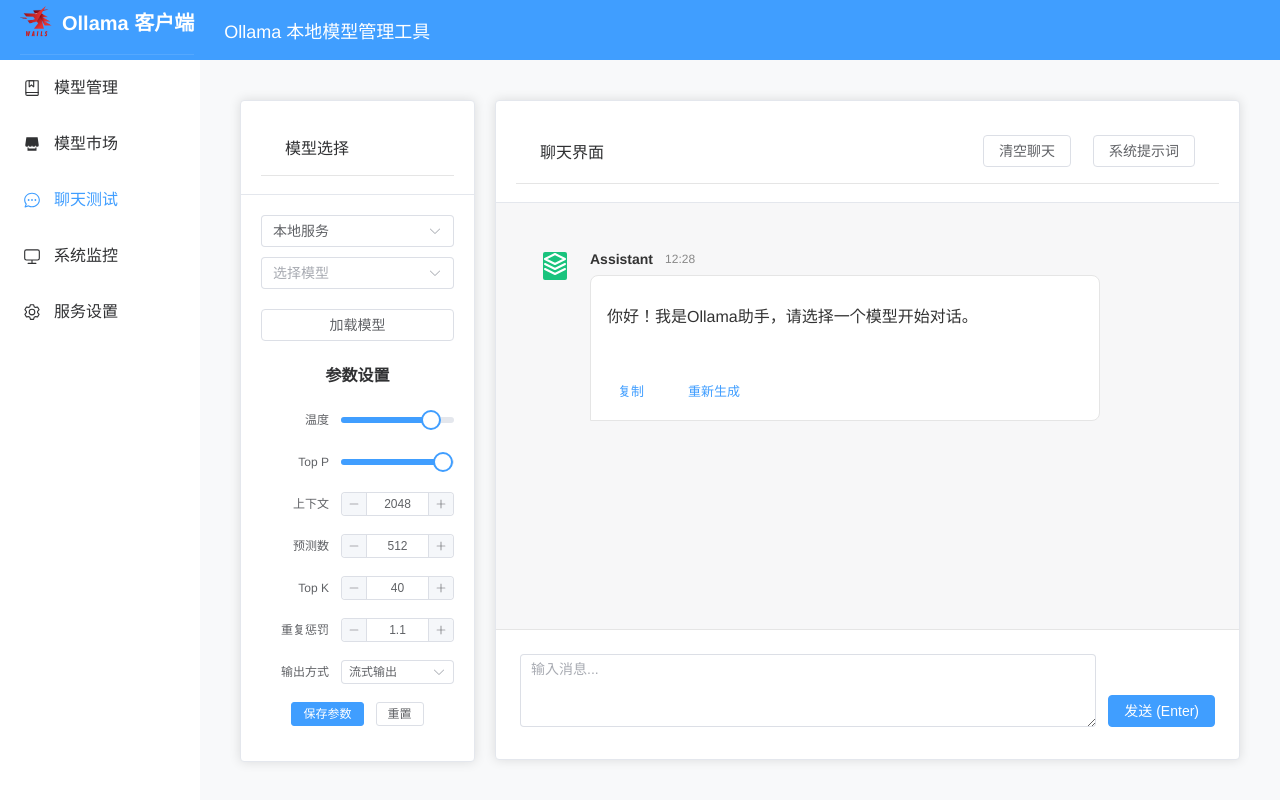
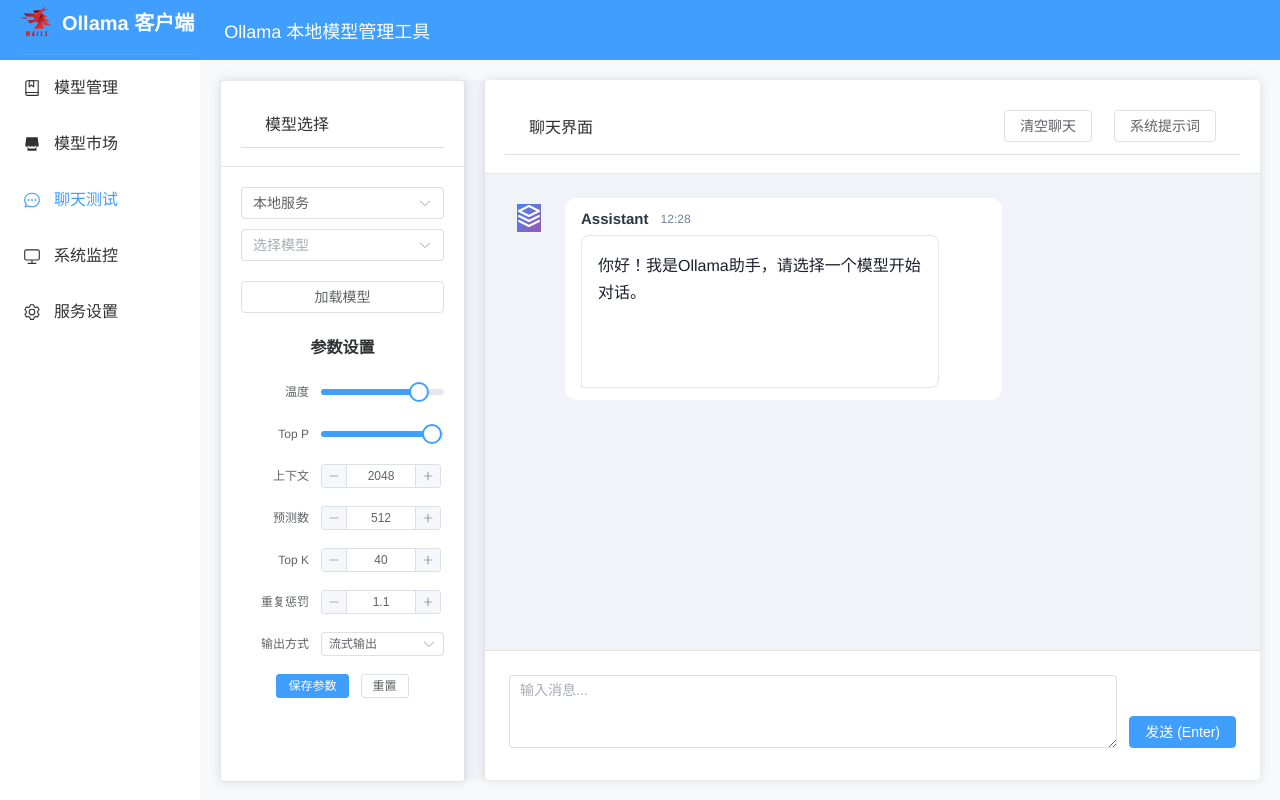
Before and after one commit to fzxs8/tools-ollama, a Vue app in the folder frontend/: page /#/chat in a window 1280 px wide. Built offline with nearby package versions, Linux system fonts and the light colour scheme.

Commit message:
1、修改一些样式 2、调整聊天对话

```diff
--- a/frontend/src/views/ChatInterface.vue
+++ b/frontend/src/views/ChatInterface.vue
@@ -272,6 +272,7 @@
   KVSet,
   ListModelsByServer
 } from '../../wailsjs/go/main/App'
+import { EventsOn, EventsOff } from '../../wailsjs/runtime/runtime'
 import MarkdownIt from 'markdown-it'
 
 // 初始化Markdown解析器
@@ -298,7 +299,7 @@
 }
 
 interface Message {
-  role: 'user' | 'assistant'
+  role: 'user' | 'assistant' | 'system'
   content: string
   timestamp?: number
 }
@@ -655,22 +656,54 @@
     scrollToBottom()
 
     // 构建包含系统提示词的消息
-    let messagesWithSystemPrompt = [
-      { role: "user", content: message }
+    let messagesWithSystemPrompt: Message[] = [
+      { role: "user", content: message, timestamp: Date.now() }
     ]
 
     // 如果有激活的系统提示词，添加到消息历史最前面
     if (activeSystemPrompt.value) {
       messagesWithSystemPrompt.unshift({
         role: "system",
-        content: activeSystemPrompt.value.prompt
+        content: activeSystemPrompt.value.prompt,
+        timestamp: Date.now()
       })
     }
 
     // 根据输出方式选择不同的处理方式
     if (modelParams.value.outputMode === 'stream') {
       // 流式输出
-      // 添加一个空的助手消息用于流式更新
+      const assistantMessageIndex = messages.value.length
+      messages.value.push({
+        role: 'assistant',
+        content: '',
+        timestamp: Date.now()
+      })
+
+      // 定义事件监听器
+      const streamListener = (chunk: string) => {
+        try {
+          if (messages.value && messages.value[assistantMessageIndex]) {
+            messages.value[assistantMessageIndex].content += chunk
+            setTimeout(() => scrollToBottom(), 0)
+          }
+        } catch (e) {
+          console.error('更新消息时出错:', e)
+        }
+      }
+
+      // 注册事件监听
+      EventsOn('chat_stream_chunk', streamListener)
+
+      try {
+        // 调用后端API进行流式传输，现在第三个参数是布尔值
+        await ChatMessage(selectedModel.value, messagesWithSystemPrompt, true)
+      } finally {
+        // 确保无论成功还是失败都注销监听器
+        EventsOff('chat_stream_chunk', streamListener)
+      }
+
+    } else {
+      // 阻塞输出
       const assistantMessageIndex = messages.value.length
       messages.value.push({
         role: 'assistant',
@@ -679,49 +712,15 @@
       })
 
       try {
-        // 调用后端API进行流式传输
-        await ChatMessage(selectedModel.value, messagesWithSystemPrompt, (chunk: string) => {
-          // 流式更新助手消息
-          try {
-            console.log('流式输出接收到数据块，长度:', chunk.length)
-            console.log('流式输出接收到数据块内容:', chunk)
-            // 确保消息仍然存在并且可以安全更新
-            if (messages.value && messages.value[assistantMessageIndex]) {
-              messages.value[assistantMessageIndex].content += chunk
-              // 使用setTimeout确保DOM更新不会阻塞
-              setTimeout(() => scrollToBottom(), 0)
-            }
-          } catch (e) {
-            console.error('更新消息时出错:', e)
-          }
-        })
-      } catch (error) {
-        console.error('流式输出发生错误:', error)
-        throw error
-      }
-    } else {
-      // 阻塞输出
-      // 添加一个空的助手消息用于更新
-      const assistantMessageIndex = messages.value.length
-      messages.value.push({
-        role: 'assistant',
-        content: '',
-        timestamp: Date.now()
-      })
-
-      try {
-        const response: string = await ChatMessage(selectedModel.value, messagesWithSystemPrompt, null)
-        console.log('阻塞式输出接收到响应，长度:', response.length)
-        console.log('阻塞式输出接收到响应，前100个字符:', response.substring(0, Math.min(100, response.length)))
-        // 更新助手消息
+        // 调用后端API，第三个参数为false
+        const response: string = await ChatMessage(selectedModel.value, messagesWithSystemPrompt, false)
         if (messages.value && messages.value[assistantMessageIndex]) {
           messages.value[assistantMessageIndex].content = response
-          // 确保滚动到底部以显示新内容
           setTimeout(() => scrollToBottom(), 0)
         }
       } catch (error) {
         console.error('阻塞式输出发生错误:', error)
-        throw error // 重新抛出错误以在下面的catch块中处理
+        throw error
       }
     }
   } catch (error: any) {
@@ -734,7 +733,6 @@
     } else {
       errorMessage += ': 未知错误'
     }
-    // 添加错误消息
     messages.value.push({
       role: 'assistant',
       content: errorMessage,
@@ -771,15 +769,16 @@
       scrollToBottom();
 
       // 构建包含系统提示词的消息
-      let messagesWithSystemPrompt = [
-        {role: "user", content: userMessage}
+      let messagesWithSystemPrompt: Message[] = [
+        {role: "user", content: userMessage, timestamp: Date.now()}
       ]
 
       // 如果有激活的系统提示词，添加到消息历史最前面
       if (activeSystemPrompt.value) {
         messagesWithSystemPrompt.unshift({
           role: "system",
-          content: activeSystemPrompt.value.prompt
+          content: activeSystemPrompt.value.prompt,
+          timestamp: Date.now()
         })
       }
 
@@ -791,8 +790,8 @@
         timestamp: Date.now()
       })
 
-      // 调用后端API
-      const response: string = await ChatMessage(selectedModel.value, messagesWithSystemPrompt, null)
+      // 重新生成时，我们默认使用阻塞模式以简化逻辑
+      const response: string = await ChatMessage(selectedModel.value, messagesWithSystemPrompt, false)
 
       // 更新助手消息
       if (messages.value && messages.value[assistantMessageIndex]) {
@@ -862,7 +861,8 @@
     context: 2048,
     numPredict: 512,
     topK: 40,
-    repeatPenalty: 1.1
+    repeatPenalty: 1.1,
+    outputMode: 'stream'
   }
   ElMessage.info('参数已重置为默认值')
 }
@@ -876,13 +876,15 @@
 
 <style scoped>
 .chat-interface {
-  padding: 20px;
+  background-color: #f0f4f9;
+  padding: 0;
   height: 100%;
   box-sizing: border-box;
 }
 
 .model-selector {
   height: 100%;
+  border-right: 1px solid #e0e0e0;
 }
 
 .model-selector :deep(.el-card__body) {
@@ -894,6 +896,9 @@
   height: 100%;
   display: flex;
   flex-direction: column;
+  border: none;
+  box-shadow: none;
+  width: 100%;
 }
 
 .chat-container :deep(.el-card__body) {
@@ -908,61 +913,79 @@
   display: flex;
   justify-content: space-between;
   align-items: center;
-  padding: 16px 24px;
-  border-bottom: 1px solid #e5e5e5;
+  padding: 12px 24px;
+  border-bottom: 1px solid #e0e0e0;
+  background-color: #ffffff;
 }
 
 .chat-history {
   flex: 1;
   overflow-y: auto;
   padding: 24px;
-  background-color: #f7f7f8;
+  background-color: #f0f4f9;
+  display: flex;
+  flex-direction: column;
 }
 
 .chat-message {
   display: flex;
-  padding: 24px 0;
-  border-bottom: 1px solid #e5e5e5;
+  align-items: flex-start;
+  margin-bottom: 24px;
+  max-width: 85%;
+  width: -moz-fit-content;
+  width: fit-content;
 }
 
 .chat-message:last-child {
-  border-bottom: none;
+  margin-bottom: 0;
 }
 
 .user-message {
-  background-color: #ffffff;
+  align-self: flex-end;
+  flex-direction: row-reverse;
 }
 
 .assistant-message {
-  background-color: #f7f7f8;
+  align-self: flex-start;
+}
+
+.message-content-area {
+  padding: 12px 16px;
+  border-radius: 12px;
+}
+
+.user-message .message-content-area {
+  background-color: #cce5ff; /* A softer, more professional blue */
+}
+
+.assistant-message .message-content-area {
+  background-color: #ffffff;
 }
 
 .message-avatar {
   flex-shrink: 0;
-  width: 30px;
-  height: 30px;
-  border-radius: 2px;
+  width: 40px;
+  height: 40px;
+  border-radius: 50%;
   display: flex;
   align-items: center;
   justify-content: center;
-  margin: 0 20px;
 }
 
 .user-avatar {
-  background-color: #5436da;
-  border-radius: 2px;
+  background-color: #4a5568;
 }
 
 .assistant-avatar {
-  background-color: #19c37d;
-  border-radius: 2px;
+  background: linear-gradient(135deg, #4285f4, #9b59b6);
 }
 
-.message-content-area {
-  flex: 1;
-  display: flex;
-  flex-direction: column;
-  padding-right: 30px;
+.user-message .message-avatar {
+  margin-left: 16px;
+}
+
+.assistant-message .message-avatar {
+  margin-right: 16px;
 }
 
 .message-header {
@@ -973,27 +996,37 @@
 
 .sender-name {
   font-weight: 600;
-  font-size: 14px;
-  color: #333;
-  margin-right: 12px;
+  font-size: 15px;
+  color: #2d3748;
 }
 
 .message-time {
   font-size: 12px;
-  color: #888;
+  color: #718096;
+  margin-left: 12px;
 }
 
 .message-content {
-  flex: 1;
+  /* No flex: 1 here to ensure height is adaptive */
 }
 
 .message-body {
   white-space: pre-wrap;
   word-break: break-word;
-  line-height: 1.6;
+  line-height: 1.7;
   font-size: 16px;
-  color: #333;
-  text-align: left;
+  color: #1a202c;
+  text-align: left !important;
+}
+
+/* Reset margin for the first element rendered by v-html */
+.message-body :deep(> *:first-child) {
+  margin-top: 0;
+}
+
+/* Reset margin for the last element rendered by v-html */
+.message-body :deep(> *:last-child) {
+  margin-bottom: 0;
 }
 
 .message-body :deep(p) {
@@ -1003,21 +1036,14 @@
 .message-body :deep(h1),
 .message-body :deep(h2),
 .message-body :deep(h3) {
-  margin: 18px 0 12px 0;
+  margin: 20px 0 12px 0;
   font-weight: 600;
+  color: #2d3748;
 }
 
-.message-body :deep(h1) {
-  font-size: 28px;
-}
-
-.message-body :deep(h2) {
-  font-size: 24px;
-}
-
-.message-body :deep(h3) {
-  font-size: 20px;
-}
+.message-body :deep(h1) { font-size: 26px; }
+.message-body :deep(h2) { font-size: 22px; }
+.message-body :deep(h3) { font-size: 18px; }
 
 .message-body :deep(ul),
 .message-body :deep(ol) {
@@ -1026,20 +1052,21 @@
 }
 
 .message-body :deep(li) {
-  margin: 6px 0;
+  margin: 8px 0;
 }
 
 .message-body :deep(code) {
-  background-color: rgba(0, 0, 0, 0.05);
-  padding: 2px 6px;
-  border-radius: 4px;
-  font-family: 'Courier New', monospace;
+  background-color: #edf2f7;
+  padding: 3px 6px;
+  border-radius: 6px;
+  font-family: 'SFMono-Regular', Consolas, 'Liberation Mono', Menlo, Courier, monospace;
   font-size: 14px;
+  color: #2d3748;
 }
 
 .message-body :deep(pre) {
-  background-color: #2d2d2d;
-  color: #f8f8f2;
+  background-color: #1a202c; /* Dark background for code blocks */
+  color: #e2e8f0;
   padding: 16px;
   border-radius: 8px;
   overflow-x: auto;
@@ -1054,55 +1081,48 @@
 }
 
 .message-body :deep(blockquote) {
-  border-left: 4px solid #19c37d;
+  border-left: 4px solid #a0aec0;
   padding-left: 16px;
-  margin: 12px 0;
-  color: #666;
+  margin: 16px 0;
+  color: #4a5568;
 }
 
-.message-body :deep(table) {
-  border-collapse: collapse;
-  width: 100%;
-  margin: 16px 0;
+.message-actions {
+  display: flex;
+  justify-content: flex-start;
+  margin-top: 12px;
+  opacity: 0;
+  transition: opacity 0.3s ease;
 }
 
-.message-body :deep(th),
-.message-body :deep(td) {
-  border: 1px solid #ddd;
-  padding: 10px 14px;
-  text-align: left;
+.chat-message:hover .message-actions {
+  opacity: 1;
 }
 
-.message-body :deep(th) {
-  background-color: #f5f5f5;
-  font-weight: 600;
+.message-actions .el-button {
+  font-size: 13px;
+  padding: 5px 10px;
+  margin-right: 10px;
+  color: #718096;
 }
 
-.message-body :deep(img) {
-  max-width: 100%;
-  height: auto;
-  margin: 12px 0;
-}
-
-.message-body :deep(a) {
-  color: #19c37d;
-  text-decoration: none;
-}
-
-.message-body :deep(a:hover) {
-  text-decoration: underline;
+.input-area {
+  padding: 24px;
+  border-top: 1px solid #e0e0e0;
+  background-color: #ffffff;
 }
 
 .thinking-indicator {
   display: flex;
   align-items: center;
   font-size: 16px;
+  color: #4a5568;
 }
 
 .thinking-indicator .dot {
   width: 8px;
   height: 8px;
-  background-color: #999;
+  background-color: #a0aec0;
   border-radius: 50%;
   margin: 0 4px;
   animation: bounce 1.5s infinite;
@@ -1117,30 +1137,8 @@
 }
 
 @keyframes bounce {
-  0%, 100% {
-    transform: translateY(0);
-  }
-  50% {
-    transform: translateY(-5px);
-  }
-}
-
-.message-actions {
-  display: flex;
-  justify-content: flex-start;
-  margin-top: 12px;
-}
-
-.message-actions .el-button {
-  font-size: 13px;
-  padding: 5px 10px;
-  margin-right: 10px;
-}
-
-.input-area {
-  padding: 24px;
-  border-top: 1px solid #e5e5e5;
-  background-color: white;
+  0%, 100% { transform: translateY(0); }
+  50% { transform: translateY(-5px); }
 }
 
 .system-prompt-content {
--- a/frontend/wailsjs/go/main/App.d.ts
+++ b/frontend/wailsjs/go/main/App.d.ts
@@ -4,7 +4,7 @@
 
 export function AddRemoteServer(arg1:main.OllamaServerConfig):Promise<void>;
 
-export function ChatMessage(arg1:string,arg2:Array<main.Message>,arg3:any):Promise<string>;
+export function ChatMessage(arg1:string,arg2:Array<main.Message>,arg3:boolean):Promise<string>;
 
 export function DeleteModel(arg1:string):Promise<void>;
 
```
Also changed, not shown: 2 other files (tests, documents, lock files or other folders).
